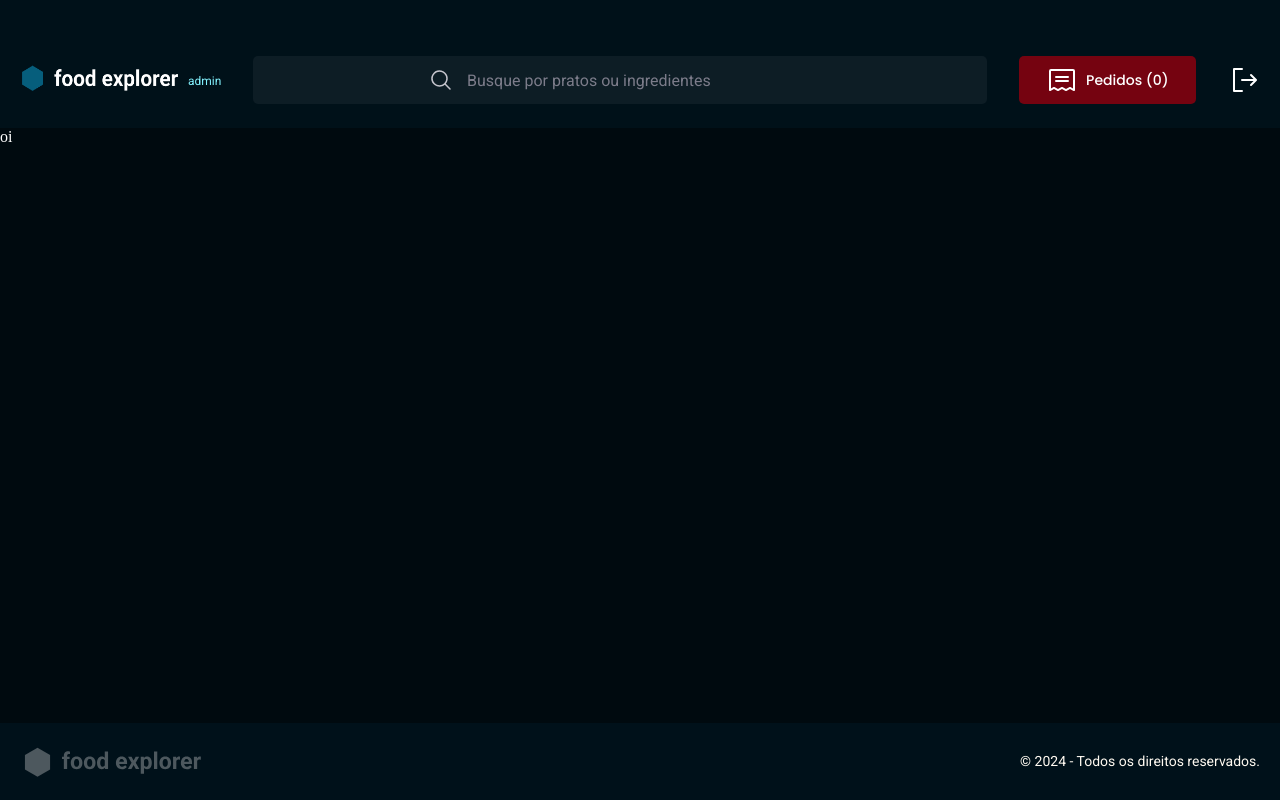
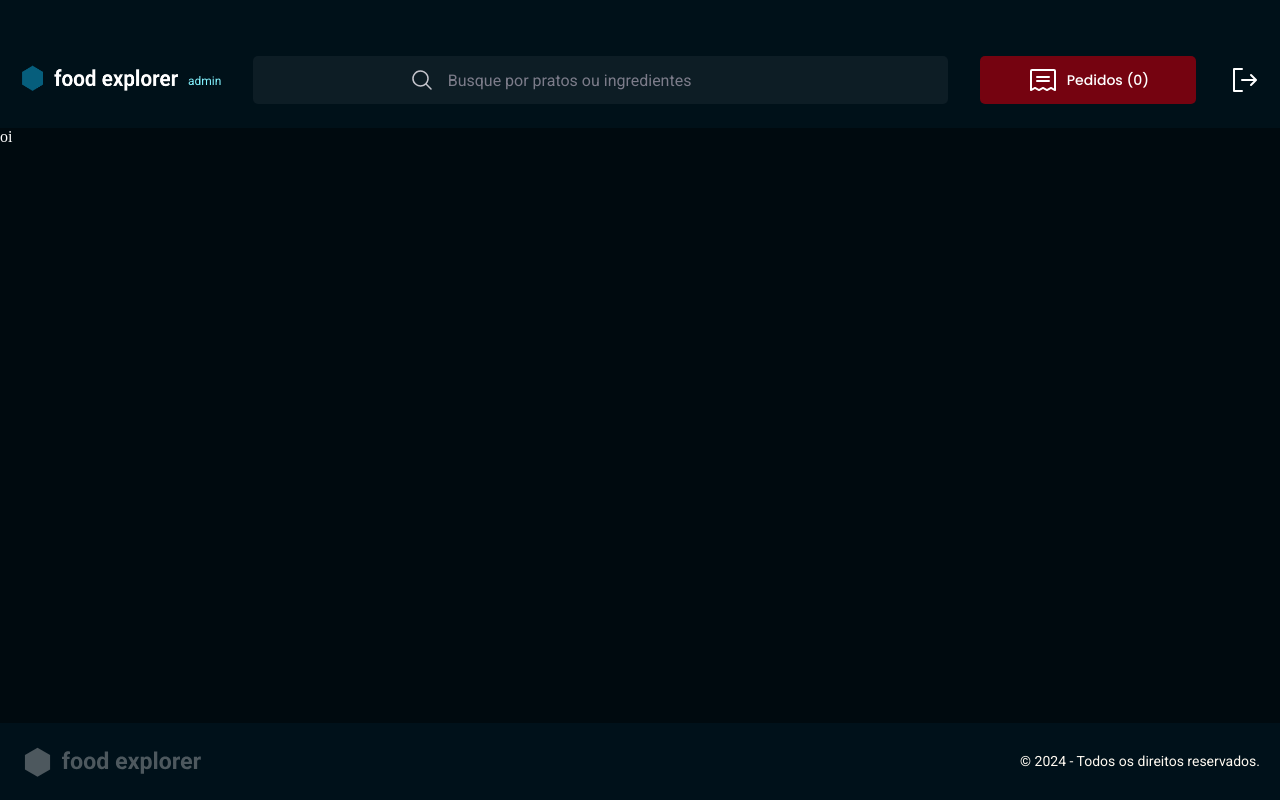
Before and after one commit to vctrhugoop/food-explorer-front-end, a React (Vite) app: page / in a window 1280 px wide. Built offline with nearby package versions, Linux system fonts and the light colour scheme.

Commit message:
🌈 style: adjusts search and button

```diff
--- a/src/components/Header/styles.js
+++ b/src/components/Header/styles.js
@@ -66,7 +66,8 @@ export const SearchInput = styled.div`
   }
 
   input {
-    width: 34.4rem;
+    max-width: 34.4rem;
+    width: 100%;
 
     background-color: transparent;
     ${({ theme }) => theme.FONTS.ROBOTO['200-regular']}
@@ -88,6 +89,8 @@ export const SearchInput = styled.div`
     display: flex;
     align-items: center;
     justify-content: center;
+
+    padding-inline: 2rem;
   }
 `;
 
@@ -125,8 +128,9 @@ export const ButtonOrder = styled.button`
     background-color: ${({ theme }) => theme.COLORS.TOMATO['200']};
   }
 
-  @media screen and (min-width: 768px) {
-    width: 30rem;
+  @media screen and (min-width: 1024px) {
+    max-width: 21.6rem;
+    width: 100%;
     height: 4.8rem;
     display: flex;
     align-items: center;
```
